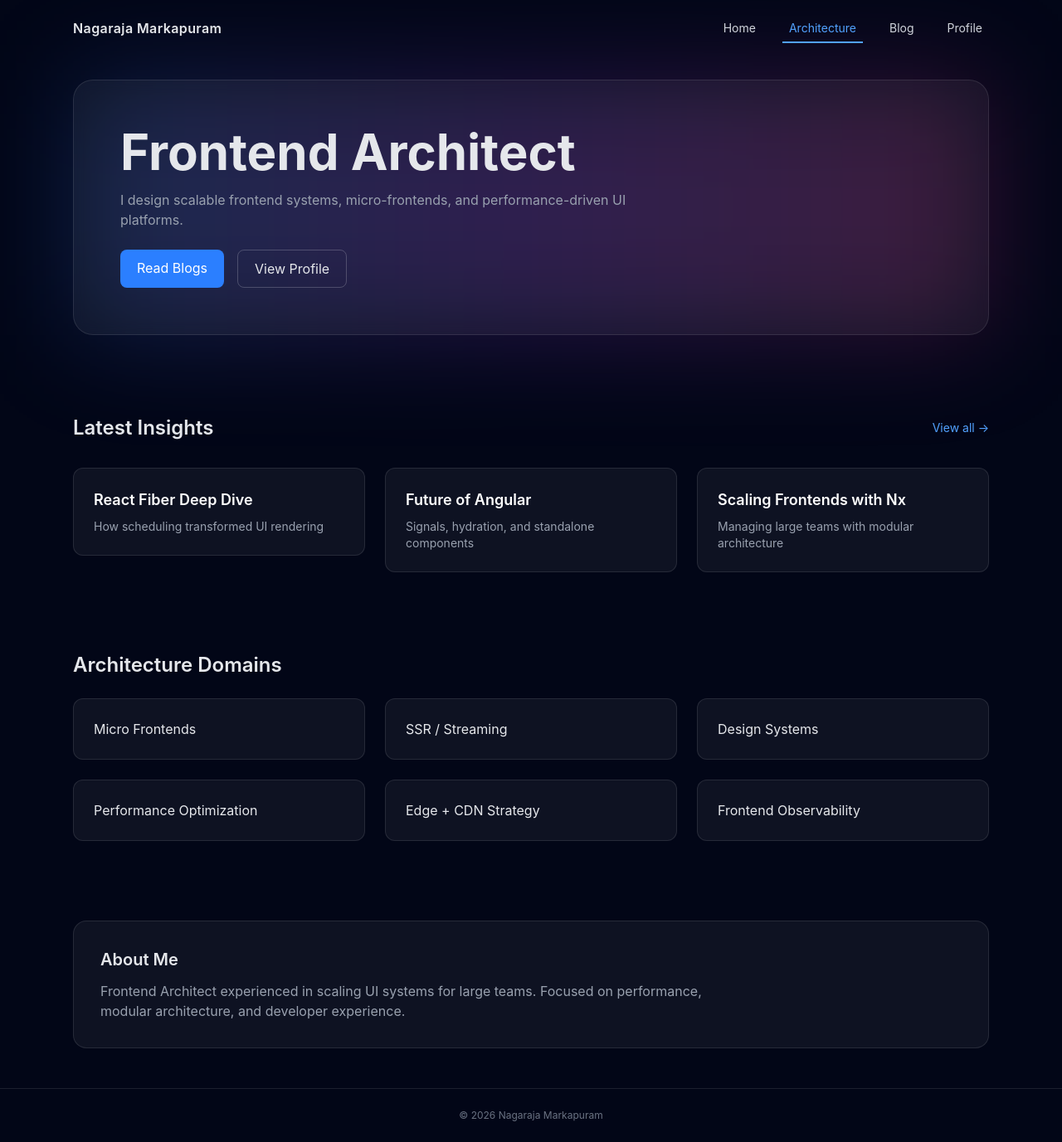
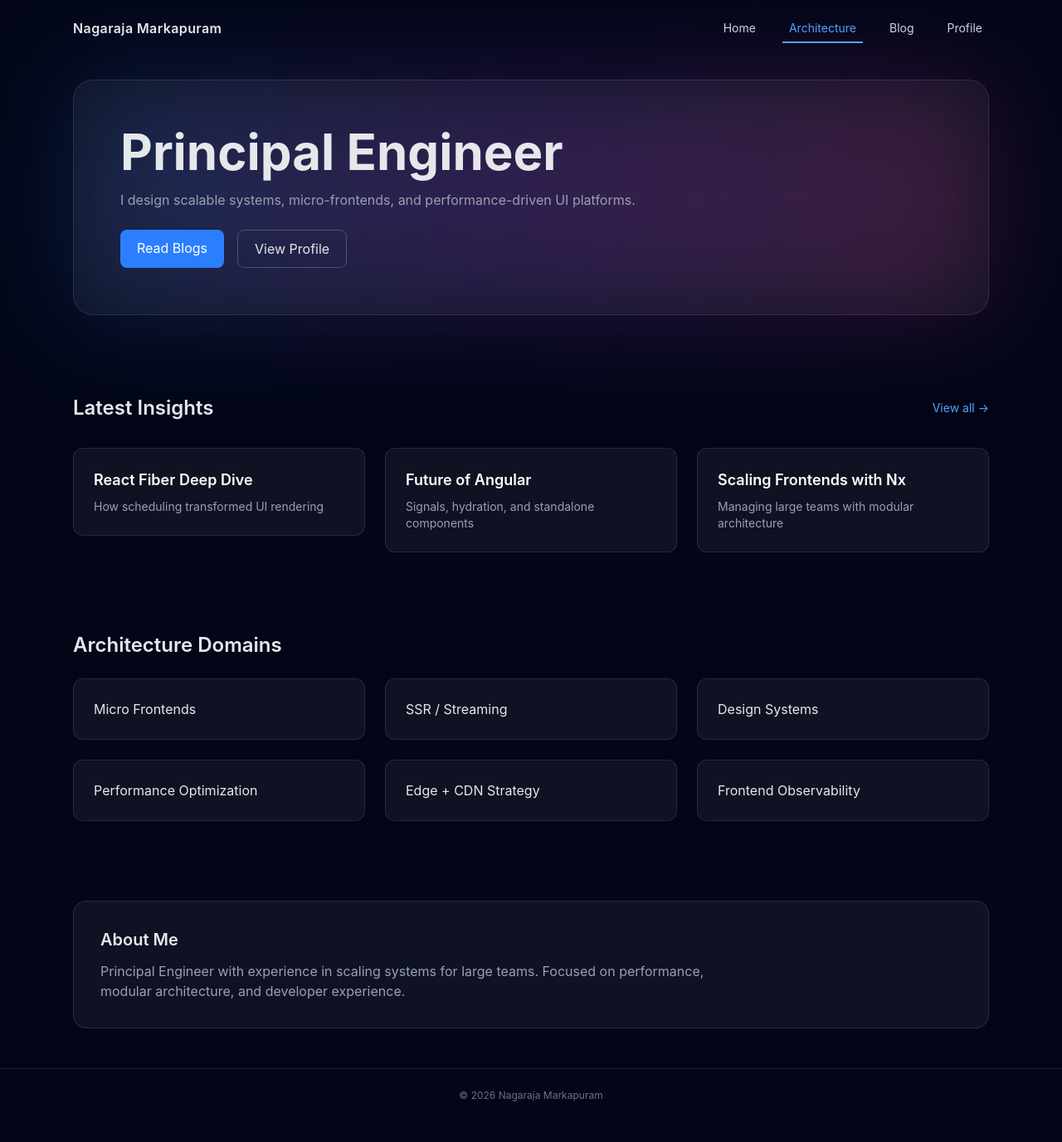
Before and after one commit to nmarkapuram/portfolio-blog, a Next.js app: page / in a window 1280 px wide. Shown: the whole page at 83% size. After the commit the page ends 1353 px from the top, so only its background shows below. Built offline with nearby package versions, Linux system fonts and the light colour scheme.

Commit message:
updated title

```diff
--- a/app/page.js
+++ b/app/page.js
@@ -40,11 +40,11 @@ export default function Home() {
 
           <div className="relative border border-white/10 rounded-3xl p-10 md:p-14 bg-white/5 backdrop-blur">
             <h1 className="text-4xl md:text-6xl font-bold mb-4">
-              Frontend Architect
+              Principal Engineer
             </h1>
 
             <p className="text-gray-400 max-w-2xl mb-6">
-              I design scalable frontend systems, micro-frontends, and
+              I design scalable systems, micro-frontends, and
               performance-driven UI platforms.
             </p>
 
@@ -123,7 +123,7 @@ export default function Home() {
         <section className="border border-white/10 rounded-2xl p-8 bg-white/5">
           <h2 className="text-xl font-semibold mb-3">About Me</h2>
           <p className="text-gray-400 max-w-3xl">
-            Frontend Architect experienced in scaling UI systems for large
+            Principal Engineer with experience in scaling systems for large
             teams. Focused on performance, modular architecture, and
             developer experience.
           </p>
```
